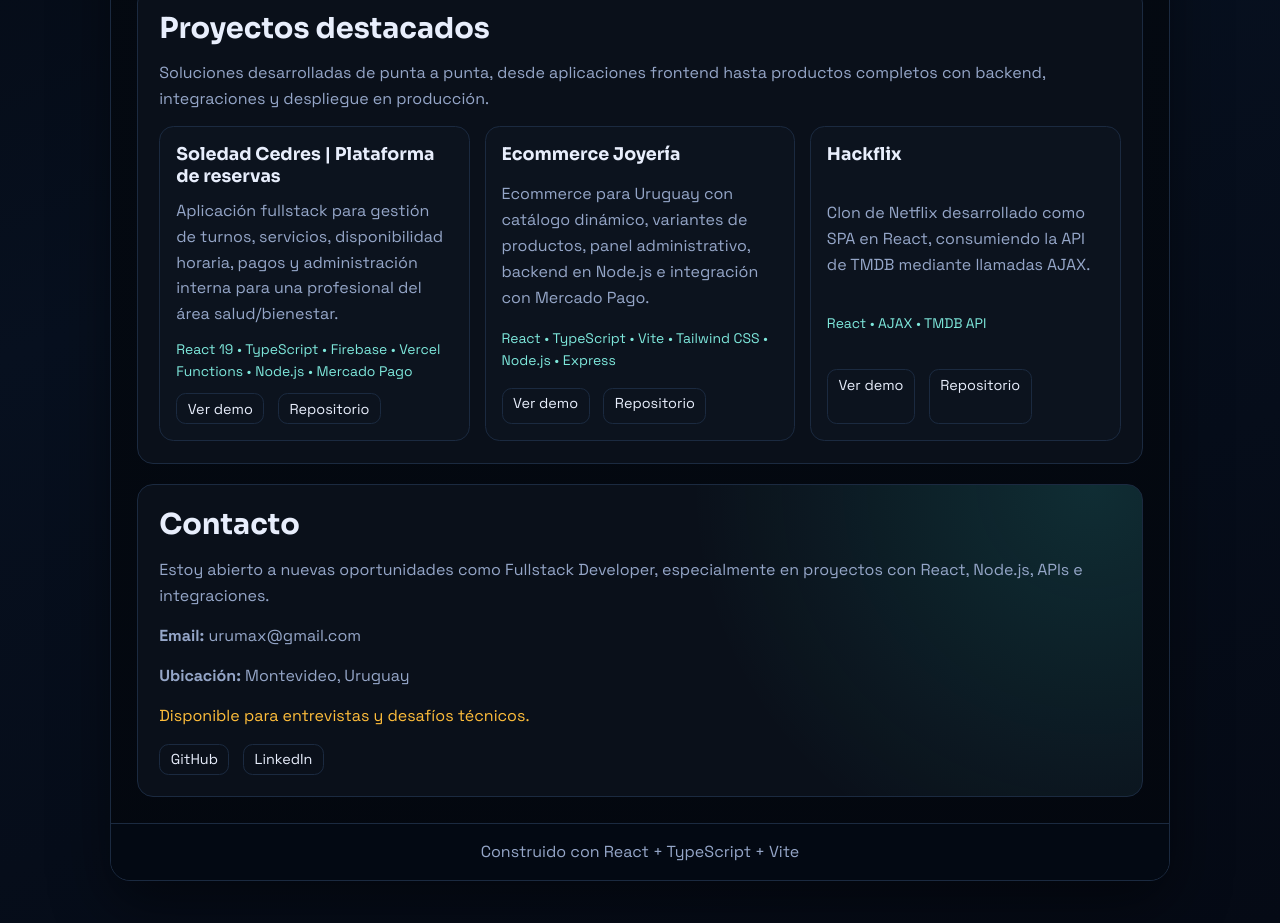
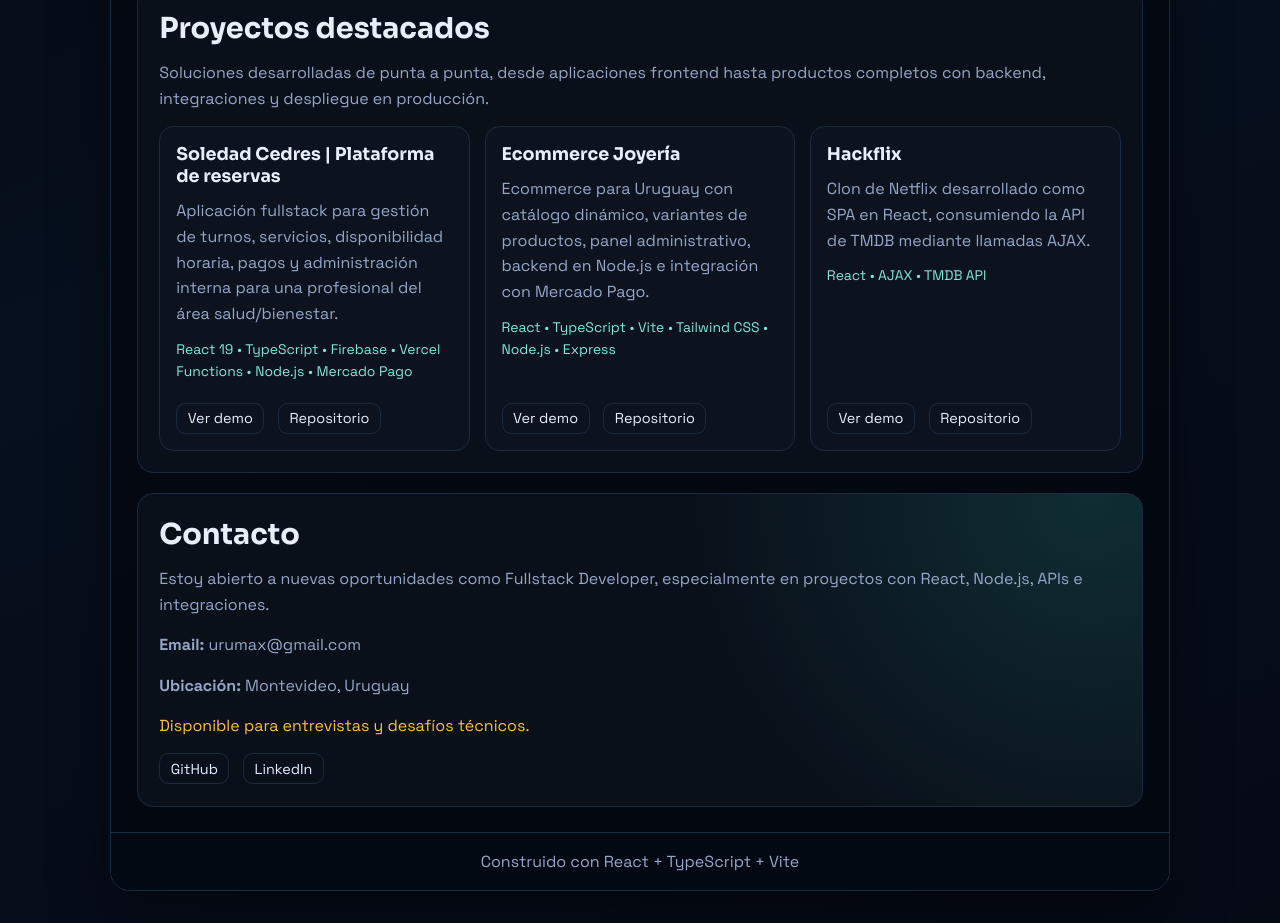
Before and after one commit to kasenawe/kasenawe-portfolio, a React (Vite) app: page / in a window 1280 px wide. Shown: the part 900-1823 px from the top of the page. Built offline with nearby package versions, Linux system fonts and the light colour scheme.

Commit message:
style: align project card actions

```diff
--- a/src/index.css
+++ b/src/index.css
@@ -256,6 +256,7 @@ p {
   display: grid;
   grid-template-columns: repeat(auto-fit, minmax(230px, 1fr));
   gap: 0.9rem;
+  align-items: stretch;
 }
 
 .project-card {
@@ -263,13 +264,20 @@ p {
   border: 1px solid var(--line);
   border-radius: 0.9rem;
   padding: 1rem;
-  display: grid;
+  display: flex;
+  flex-direction: column;
   gap: 0.65rem;
+  height: 100%;
 }
 
 .stack-line {
   font-size: 0.87rem;
   color: #7ee8dc;
+}
+
+.project-actions {
+  margin-top: auto;
+  padding-top: 0.6rem;
 }
 
 .project-actions,
```
